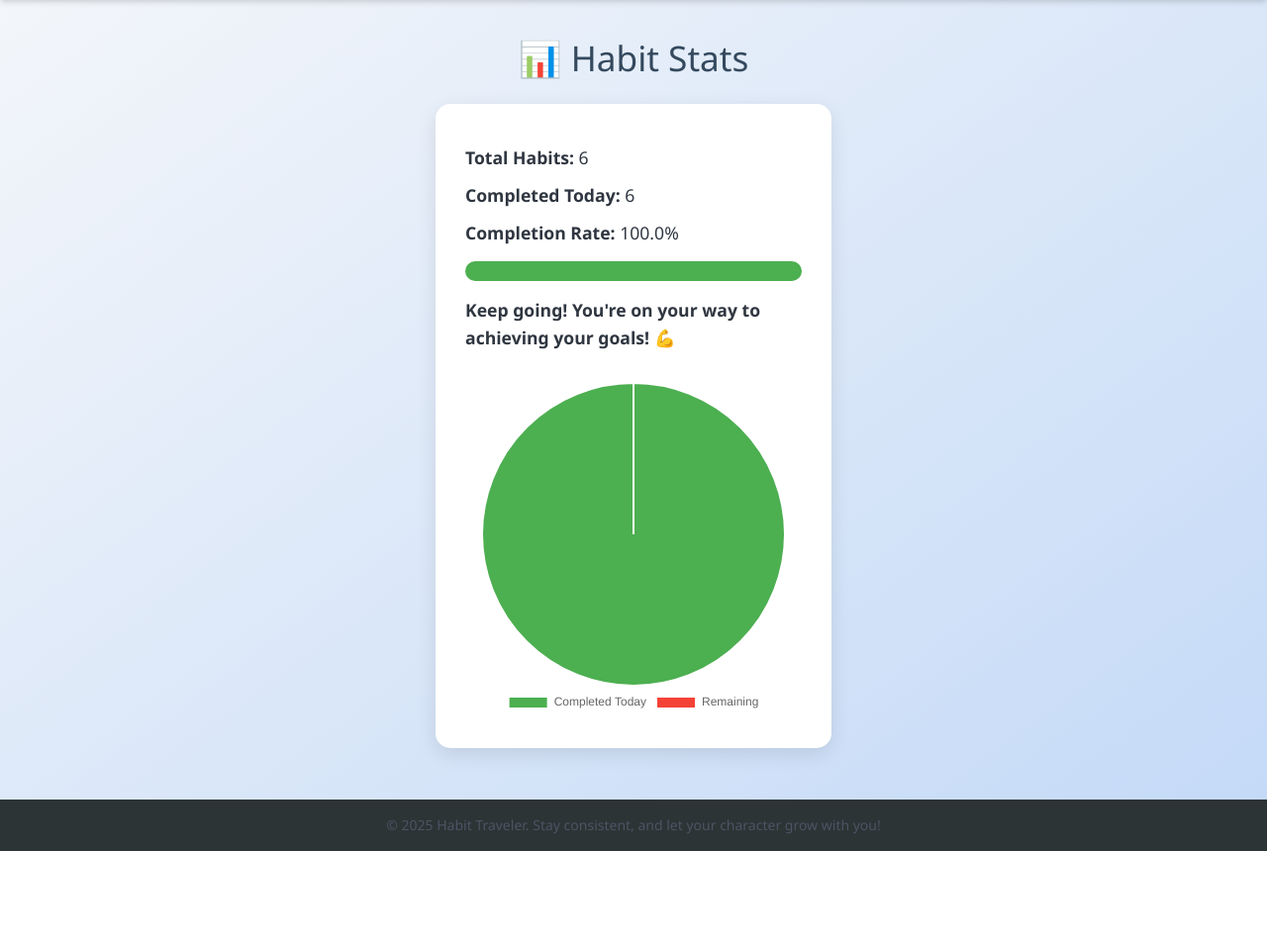
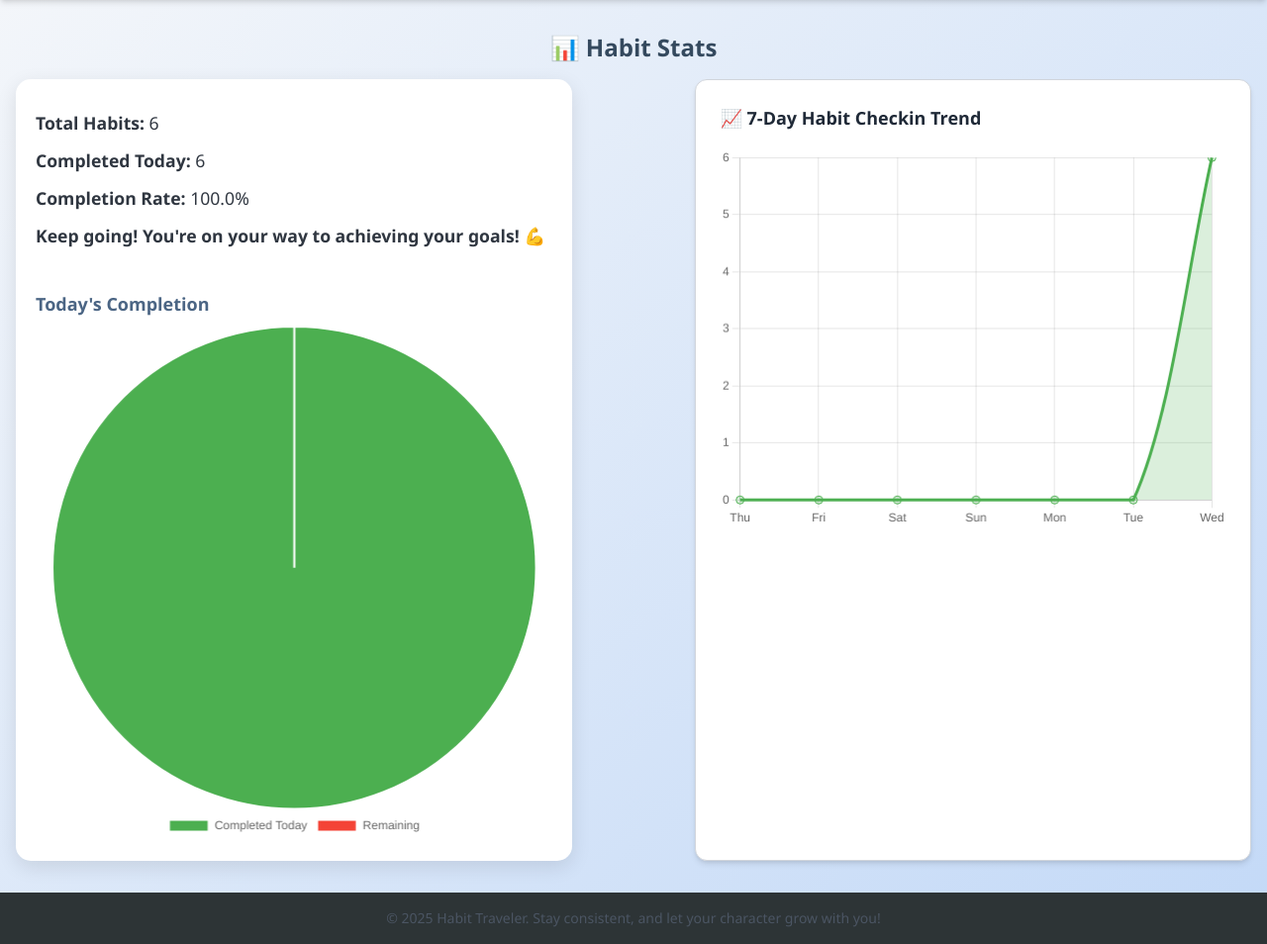
Before and after one commit to VINCENTLIM716/MINI-IT-3-10, a Flask app: page /stats in a window 1280 px wide. Shown: the part 76-1030 px from the top of the page at 99% size. Before the commit the page ends 936 px from the top, so only its background shows below. Run offline with Flask 3, Linux system fonts and the light colour scheme; a user stored in the database is signed in; some libraries are stand-ins or nearby versions.

Commit message:
add line chart in stats page

```diff
--- a/app.py
+++ b/app.py
@@ -283,18 +283,42 @@ def stats():
     total_habits = Habit.query.filter_by(user_id=user_id).count()
     completed_today = HabitCompletion.query.filter_by(user_id=user_id, date=today).count()
 
-    chart_data = {
+    completion_rate = round((completed_today / total_habits) * 100, 1) if total_habits else 0
+
+    pie_chart_data = {
         'labels': ['Completed Today', 'Remaining'],
         'data': [completed_today, max(total_habits - completed_today, 0)]
+    }
+
+    # New weekly trend line chart
+    weekly_labels = []
+    weekly_values = []
+
+    for i in range(6, -1, -1):  # Last 7 days
+        day = today - timedelta(days=i)
+        label = day.strftime('%a')  # e.g., Mon, Tue
+        count = HabitCompletion.query.filter_by(user_id=user_id, date=day).count()
+        weekly_labels.append(label)
+        weekly_values.append(count)
+
+    weekly_chart_data = {
+        'labels': weekly_labels,
+        'data': weekly_values
     }
 
     stats = {
         'total_habits': total_habits,
         'completed_habits': completed_today,
-        'completion_rate': round((completed_today / total_habits) * 100, 1) if total_habits else 0
+        'completion_rate': completion_rate
     }
 
-    return render_template('stats.html', stats=stats, chart_data=chart_data)
+    return render_template(
+        'stats.html',
+        stats=stats,
+        chart_data=pie_chart_data,
+        weekly_data=weekly_chart_data
+    )
+
 
 @app.route('/weekly_report')
 def weekly_report():
--- a/static/style.css
+++ b/static/style.css
@@ -185,12 +185,13 @@ ul li {
 .stats-box {
     background: #ffffff;
     border-radius: 15px;
-    padding: 30px;
-    max-width: 400px;
-    margin: 20px auto;
+    padding: 20px;
     box-shadow: 0 6px 20px rgba(0, 0, 0, 0.1);
     text-align: left;
+    max-width: none;
+    margin: 0;
 }
+
 
 .stats-box p {
     font-size: 1.1em;
--- a/templates/stats.html
+++ b/templates/stats.html
@@ -1,21 +1,20 @@
 {% extends 'base.html' %}
 
 {% block content %}
-<h1 class="stats-title">📊 Habit Stats</h1>
+<h1 class="stats-title text-2xl font-bold mb-4">📊 Habit Stats</h1>
 
-<div class="stats-box"
+<div class="flex flex-wrap justify-between gap-1">
+
+    <div class="stats-box w-full md:w-[45%]"
          data-labels="{{ chart_data.labels | join(',') }}"
-     data-values="{{ chart_data.data | join(',') }}">
+         data-values="{{ chart_data.data | join(',') }}"
+         data-week-labels="{{ weekly_data.labels | join(',') }}"
+         data-week-values="{{ weekly_data.data | join(',') }}"
+         data-total="{{ stats.total_habits }}">
 
         <p><strong>Total Habits:</strong> {{ stats.total_habits }}</p>
         <p><strong>Completed Today:</strong> {{ stats.completed_habits }}</p>
         <p><strong>Completion Rate:</strong> {{ stats.completion_rate }}%</p>
-
-    <div style="margin: 15px 0;">
-        <div style="background-color: #ddd; border-radius: 10px; height: 20px; overflow: hidden;">
-            <div style="background-color: #4CAF50; width: '{{ stats.completion_rate }}%'; height: 100%;"></div>
-        </div>
-    </div>
 
         {% if stats.total_habits > 0 %}
             <p><strong>Keep going! You're on your way to achieving your goals! 💪</strong></p>
@@ -23,37 +22,80 @@
             <p><strong>It looks like you don't have any habits yet. Start creating some!</strong></p>
         {% endif %}
 
-    <div style="margin-top: 30px;">
-        <canvas id="habitChart" width="400" height="400"></canvas>
+        <div class="mt-10">
+            <h2 class="text-lg font-semibold mb-2">Today's Completion</h2>
+            <canvas id="habitPieChart" width="400" height="300"></canvas>
         </div>
+    </div>
+
+    <div class="stats-box w-full md:w-[45%] mt-10 md:mt-0 p-6 rounded-xl shadow-md bg-white border border-gray-300">
+        <h2 class="text-lg font-semibold mb-4 text-gray-800">📈 7-Day Habit Checkin Trend</h2>
+        <canvas id="habitLineChart" width="400" height="300"></canvas>
+    </div>
+
 </div>
 
 <script src="https://cdn.jsdelivr.net/npm/chart.js"></script>
 <script>
-    const statsBox = document.querySelector('.stats-box');
-    const rawLabels = statsBox.getAttribute('data-labels');
-    const rawValues = statsBox.getAttribute('data-values');
+    const box = document.querySelector('.stats-box');
 
-    const labels = rawLabels.split(',');
-    const data = rawValues.split(',').map(Number);
+    // Pie Chart Data
+    const pieLabels = box.getAttribute('data-labels').split(',');
+    const pieData = box.getAttribute('data-values').split(',').map(Number);
 
-    const ctx = document.getElementById('habitChart').getContext('2d');
-    const habitChart = new Chart(ctx, {
+    // Line Chart Data
+    const weekLabels = box.getAttribute('data-week-labels').split(',');
+    const weekValues = box.getAttribute('data-week-values').split(',').map(Number);
+
+    // Pie Chart
+    const ctxPie = document.getElementById('habitPieChart').getContext('2d');
+    new Chart(ctxPie, {
         type: 'pie',
         data: {
-            labels: labels,
+            labels: pieLabels,
             datasets: [{
-                label: 'Today\'s Habits',
-                data: data,
+                data: pieData,
                 backgroundColor: ['#4CAF50', '#f44336'],
             }]
         },
         options: {
             responsive: true,
             plugins: {
-                legend: {
-                    position: 'bottom'
+                legend: { position: 'bottom' }
             }
+        }
+    });
+
+    // Line Chart
+    const ctxLine = document.getElementById('habitLineChart').getContext('2d');
+    const maxHabits = parseInt(box.getAttribute('data-total')) || 1;
+    new Chart(ctxLine, {
+        type: 'line',
+        data: {
+            labels: weekLabels,
+            datasets: [{
+                label: 'Habits Completed',
+                data: weekValues,
+                borderColor: '#4CAF50',
+                backgroundColor: 'rgba(76, 175, 80, 0.2)',
+                tension: 0.3,
+                fill: true,
+                pointRadius: 4,
+                pointHoverRadius: 6
+            }]
+        },
+        options: {
+            responsive: true,
+            scales: {
+                y: {
+                    beginAtZero: true,
+                    precision: 0,
+                    stepSize: 1,
+                    max: maxHabits
+                }
+            },
+            plugins: {
+                legend: { display: false }
             }
         }
     });
```
Also changed, not shown: instance/users.db. Lines whose indentation alone changed are shown as unchanged.
